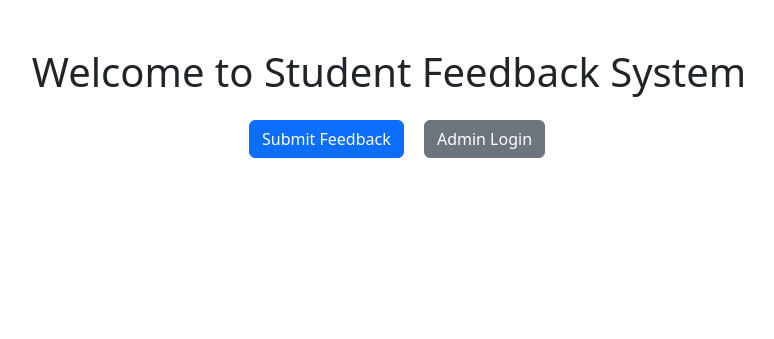
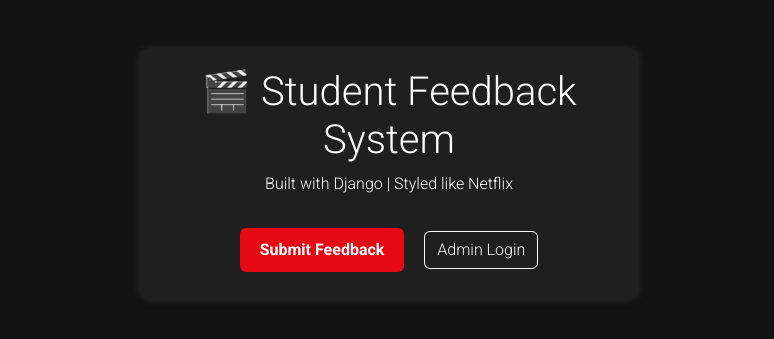
Before and after one commit to BAVYASRIM/student-feedback-system, a Django app: page / in a window 1280 px wide. Shown: the top 339 px of the page, without its empty margins (251-1025 px from the left). Run offline with Django 5.2, Linux system fonts and the light colour scheme.

Commit message:
Change the Frontend Style in project

```diff
--- a/feedback/templates/feedback/home.html
+++ b/feedback/templates/feedback/home.html
@@ -1,12 +1,46 @@
 <!DOCTYPE html>
 <html>
 <head>
-    <title>Student Feedback System</title>
-    <link href="https://cdn.jsdelivr.net/npm/bootstrap@5.3.0/dist/css/bootstrap.min.css" rel="stylesheet">
+  <meta charset="UTF-8">
+  <title>Student Feedback System</title>
+  <link href="https://cdn.jsdelivr.net/npm/bootstrap@5.3.0/dist/css/bootstrap.min.css" rel="stylesheet">
+  <link href="https://fonts.googleapis.com/css2?family=Roboto:wght@300;700&display=swap" rel="stylesheet">
+  <style>
+    body {
+      background-color: #121212;
+      color: #ffffff;
+      font-family: 'Roboto', sans-serif;
+    }
+    .btn-netflix {
+      background-color: #e50914;
+      color: white;
+      font-weight: bold;
+      border: none;
+      padding: 10px 20px;
+      border-radius: 6px;
+    }
+    .btn-netflix:hover {
+      background-color: #f40612;
+    }
+    .card-dark {
+      background-color: #1f1f1f;
+      padding: 20px;
+      border-radius: 12px;
+      box-shadow: 0 0 10px rgba(255, 255, 255, 0.1);
+    }
+    a, a:hover {
+      color: #e50914;
+    }
+  </style>
 </head>
-<body class="text-center p-5">
-    <h1>Welcome to Student Feedback System</h1>
-    <a href="{% url 'submit_feedback' %}" class="btn btn-primary m-3">Submit Feedback</a>
-    <a href="{% url 'admin_login' %}" class="btn btn-secondary">Admin Login</a>
+
+<body class="text-center mt-5">
+  <div class="card-dark mx-auto" style="max-width: 500px;">
+    <h1>🎬 Student Feedback System</h1>
+    <p class="mb-4">Built with Django | Styled like Netflix</p>
+    <a href="{% url 'submit_feedback' %}" class="btn btn-netflix m-2">Submit Feedback</a>
+    <a href="{% url 'admin_login' %}" class="btn btn-outline-light m-2">Admin Login</a>
+  </div>
 </body>
+
 </html>
```
Also changed, not shown: feedback/templates/feedback/admin_dashboard.html (+40 -5 lines), feedback/templates/feedback/admin_login.html (+35 -3 lines), feedback/templates/feedback/submit_feedback.html (+38 -5 lines).
